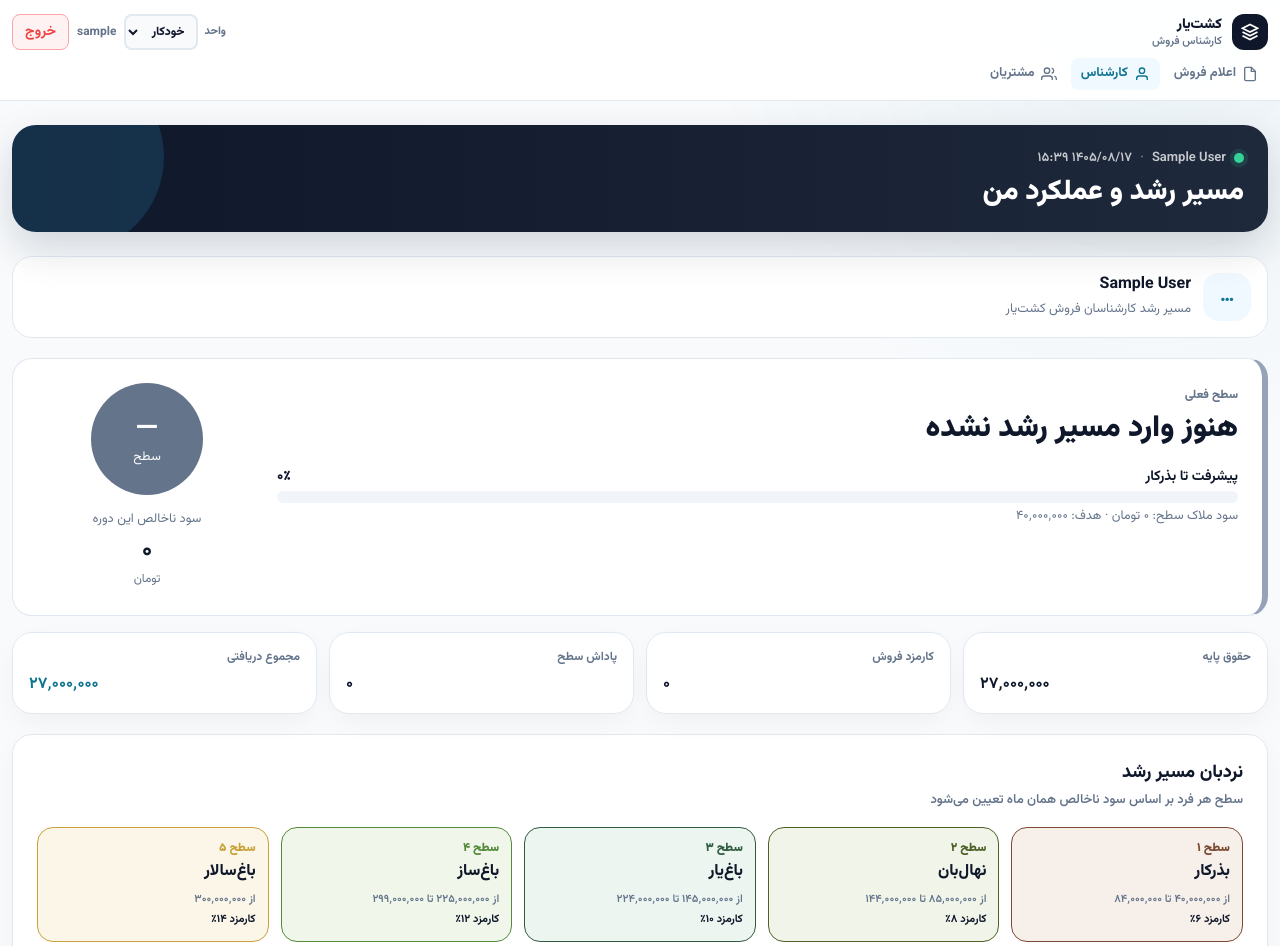
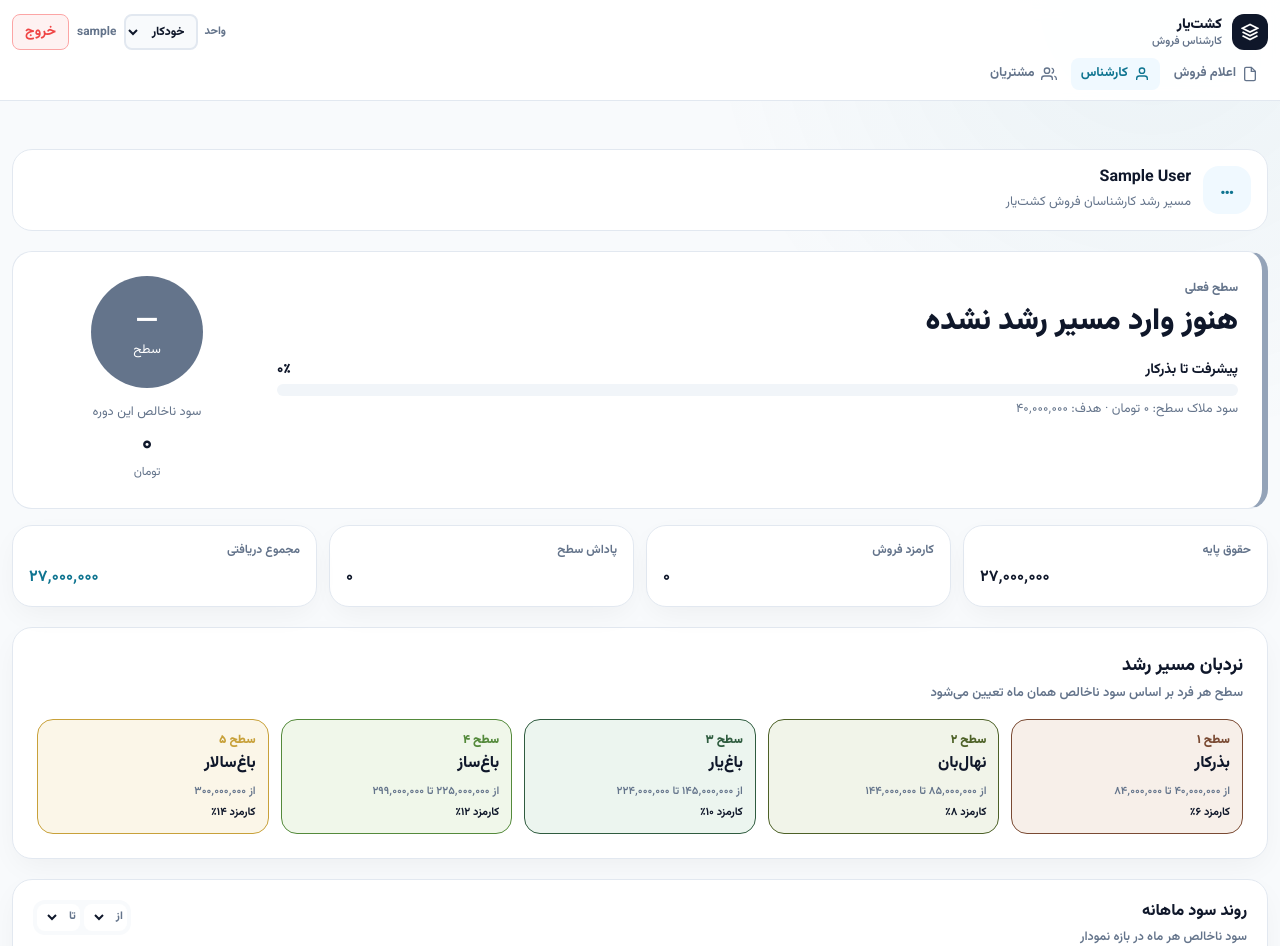
Before and after one commit to Alerzs/keshtyarreports, a Django app: page /dashboard/ in a window 1280 px wide. Shown: the top 946 px of the page. Run offline with Django 5.2, Linux system fonts and the light colour scheme; the visitor is signed in with stand-in values (Sample User, id 1); data comes from the database, SQL or seed files in the repository; data that the repository does not hold is empty.

```diff
--- a/panel/views_dash.py
+++ b/panel/views_dash.py
@@ -2,12 +2,11 @@ from django.core.paginator import Paginator
 from django.http import JsonResponse
 from django.shortcuts import render
 from django.urls import reverse
-from django.utils import timezone
 from django.views.decorators.http import require_GET
 
 from .decorators import page_required
 from .perms import can_page
-from .jalali import format_jalali, month_label, month_span
+from .jalali import month_label, month_span
 from .levels import RULES
 from .stats import build_dashboard, period_months
 
@@ -50,7 +49,6 @@ def dashboard(request):
             'customerBase': reverse('customers'),
             'salesBase': reverse('sales') if can_page(request.user, 'sales') else '',
         },
-        'synced_at': format_jalali(timezone.localtime(), with_time=True),
         **data,
     })
 
--- a/templates/panel/dashboard.html
+++ b/templates/panel/dashboard.html
@@ -106,23 +106,6 @@
 </style>
 {% endblock %}
 {% block content %}
-<header class="relative overflow-hidden rounded-3xl bg-gradient-to-l from-slate-800 to-ink px-6 py-6 text-white shadow-[0_16px_40px_rgba(15,23,42,.16)]">
-  <div class="pointer-events-none absolute -left-10 -top-16 h-48 w-48 rounded-full bg-sky-400/15"></div>
-  <div class="relative flex flex-wrap items-end justify-between gap-4">
-    <div>
-      <div class="flex items-center gap-2 text-[13px] font-semibold text-white/75">
-        <span class="live-dot h-2.5 w-2.5 rounded-full bg-emerald-400 shadow-[0_0_0_4px_rgba(52,211,153,.2)]"></span>
-        {% if crm_scope == 'all' %}پایگاه فروش{% else %}{{ user.full_name|default:user.username }}{% endif %}
-        <span class="text-white/40">·</span>
-        <span>{{ synced_at }}</span>
-      </div>
-      <h1 class="mt-2 text-2xl font-black md:text-[28px]">
-        {% if crm_scope == 'self' %}مسیر رشد و عملکرد من{% elif crm_scope == 'team' %}عملکرد تیم من{% else %}داشبورد مدیریت فروش{% endif %}
-      </h1>
-    </div>
-  </div>
-</header>
-
 {% if tab == 'overview' %}
 <div class="mt-6 flex flex-wrap items-center justify-end" data-kpi-panel>
   <div class="chart-span" role="group" aria-label="بازه زمانی شاخص‌ها">
--- a/templates/panel/sales.html
+++ b/templates/panel/sales.html
@@ -12,7 +12,7 @@
   <span class="inline-flex items-center gap-2 rounded-full border border-line bg-white px-3.5 py-2 text-[13px] font-bold text-muted">{{ total|fa }} فاکتور</span>
 </header>
 
-<form method="get" class="card mb-5 p-5">
+<form method="get" action="{% url 'sales' %}" class="card mb-5 p-5">
   <div class="flex flex-wrap items-center gap-3">
     <input name="q" value="{{ query }}" placeholder="شماره فاکتور، نام مشتری یا مسئول فروش" class="field min-w-[220px] flex-1">
     <select name="settlement" class="field !w-auto" onchange="this.form.submit()" aria-label="تسویه">
```
Also changed, not shown: panel/views_sales.py (+12 -4 lines).
